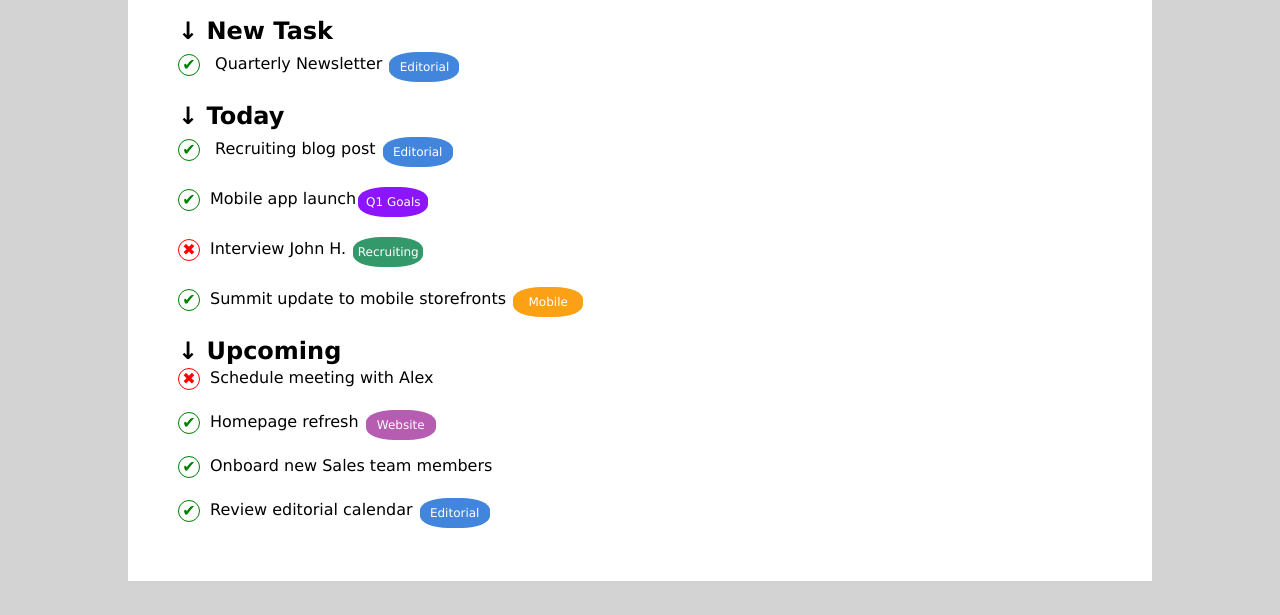
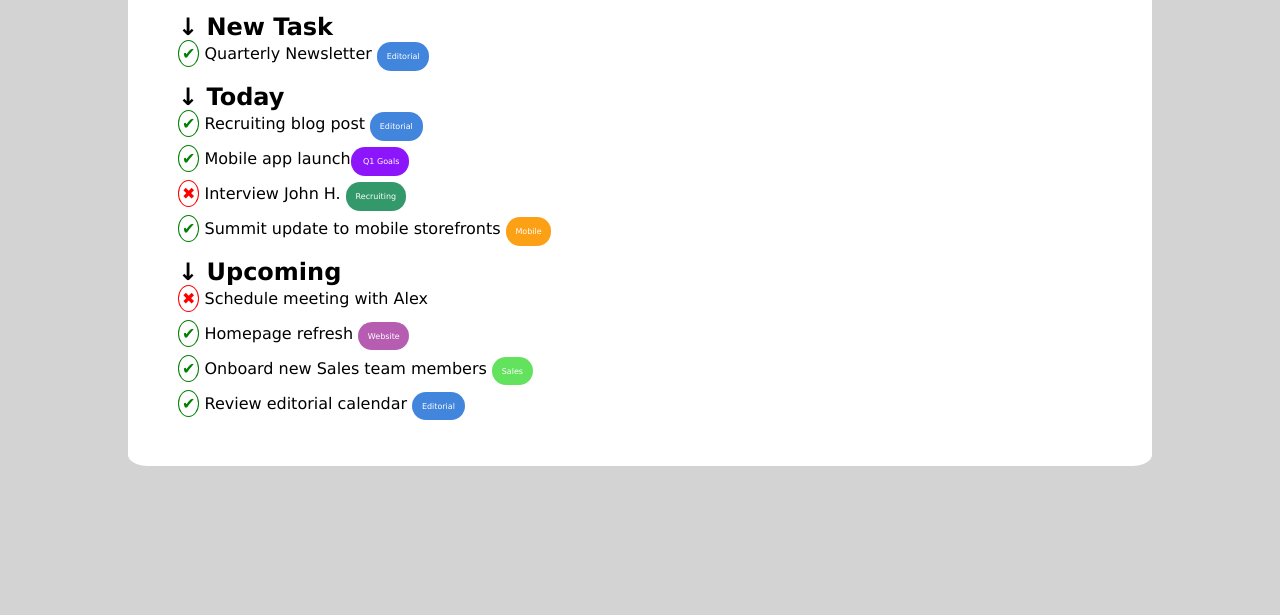
Before and after one commit to GheorgheMadan/html-css-toboolist, a plain HTML site: page index.html in a window 1280 px wide. Shown: the part 185-800 px from the top of the page. Drawn offline with Linux system fonts and the light colour scheme.

Commit message:
consegena finale

```diff
--- a/css/style.css
+++ b/css/style.css
@@ -5,21 +5,18 @@ body {
     background-color: lightgray;
 }
 
-
 header {
    background-color: white;
-   padding: 15px;
-   padding: 0;
 }
 header img {
     vertical-align: middle;
-    padding: 20px;
+    padding: 18px;
 }
 header span {
     padding-top: 10px;
     font-size: 50px;
     font-family: 'Franklin Gothic Medium', 'Arial Narrow', Arial, sans-serif;
-
+    vertical-align: middle;
 }
 /* creazione sfondo */
 main {
@@ -28,6 +25,7 @@ main {
     margin: 0 auto;
     width: 80%;
     padding-bottom: 1%;
+    border-radius: 2%;
 
 }
 #section {
@@ -40,16 +38,9 @@ main {
 }
 #controller1 {
     color: white;
-    border-radius: 8%;
+    border-radius: 15%;
     background-color: rgb(20, 141, 182);
-    height: 30px;
-    width: 80px;
-    display: inline-block;
-    text-align: center;
-    vertical-align: middle;
-    line-height: 25px;
-    margin-top: 20px;
-    margin-bottom: 20px;
+   padding: 6px;
 }
 #controller2 {
     color: grey;
@@ -74,83 +65,48 @@ h2 {
 }
 .pulsanti {
     font-family: 'Lucida Sans', 'Lucida Sans Regular', 'Lucida Grande', 'Lucida Sans Unicode', Geneva, Verdana, sans-serif;
-    margin-left: 2px;
-    margin-top: 4px;
-    font-size: 12px;
+    font-size: 8px;
     color: white;
-
-
-
 }
 #blu1 {
     background-color: rgb(66, 133, 221);
-    border-radius: 40%;
-    height: 30px;
-    width: 70px;
-    display: inline-block;
-    text-align: center;
-    vertical-align: middle;
-    line-height: 30px;
+    border-radius: 14px;
+    padding: 1%;
 }
 #blu2 {
     background-color: rgb(66, 133, 221);
-    border-radius: 40%;
-    height: 30px;
-    width: 70px;
-    display: inline-block;
-    text-align: center;
-    vertical-align: middle;
-    line-height: 30px;
+    border-radius: 14px;
+    padding: 1%;
 }
 #blu3 {
     background-color: rgb(66, 133, 221);
-    border-radius: 40%;
-    height: 30px;
-    width: 70px;
-    display: inline-block;
-    text-align: center;
-    vertical-align: middle;
-    line-height: 30px;
+    border-radius: 14px;
+    padding: 1%;
 }
 #viola {
     background-color: rgb(140, 21, 252);
-    border-radius: 40%;
-    height: 30px;
-    width: 70px;
-    display: inline-block;
-    text-align: center;
-    vertical-align: middle;
-    line-height: 30px;
+    border-radius: 14px;
+    padding: 1%;
 }
 #verdescuro {
     background-color: rgb(51, 153, 106);
-    border-radius: 40%;
-    height: 30px;
-    width: 70px;
-    display: inline-block;
-    text-align: center;
-    vertical-align: middle;
-    line-height: 30px;
+    border-radius: 14px;
+    padding: 1%;
 }
 #arancione {
     background-color: rgb(252, 160, 21);
-    border-radius: 40%;
-    height: 30px;
-    width: 70px;
-    display: inline-block;
-    text-align: center;
-    vertical-align: middle;
-    line-height: 30px;
+    border-radius: 14px;
+    padding: 1%;
 }
 #rosa {
     background-color: rgb(182, 93, 177);
-    border-radius: 40%;
-    height: 30px;
-    width: 70px;
-    display: inline-block;
-    text-align: center;
-    vertical-align: middle;
-    line-height: 30px;
+    border-radius: 14px;
+    padding: 1%;
+}
+#verde {
+    background-color: rgb(98, 226, 93);
+    border-radius: 14px;
+    padding: 1%;
 }
 
 .cerchioverde {
@@ -158,24 +114,12 @@ h2 {
     background-color: white;
     border-radius: 50%;
     border: 1px solid  green;
-    height: 20px;
-    width: 20px;
-    display: inline-block;
-    text-align: center;
-    vertical-align: middle;
-    line-height: 20px;
-    margin-right: 10px;
+    padding: 3PX;
 }
 .cerchiorosso {
     color: red;
     background-color: white;
     border-radius: 50%;
     border: 1px solid  red;
-    height: 20px;
-    width: 20px;
-    display: inline-block;
-    text-align: center;
-    vertical-align: middle;
-    line-height: 20px;
-    margin-right: 10px;
+    padding: 3PX;
 }
```
Also changed, not shown: index.html (+9 -9 lines).
